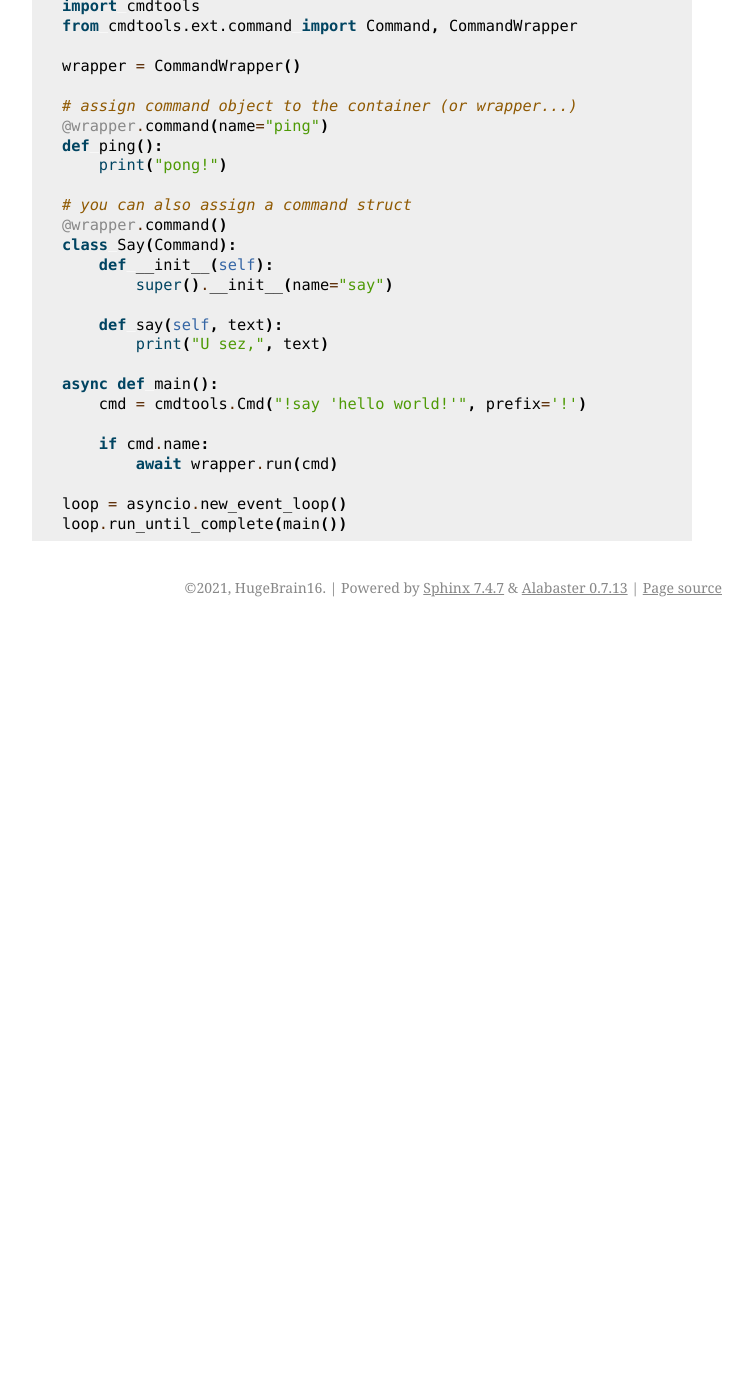
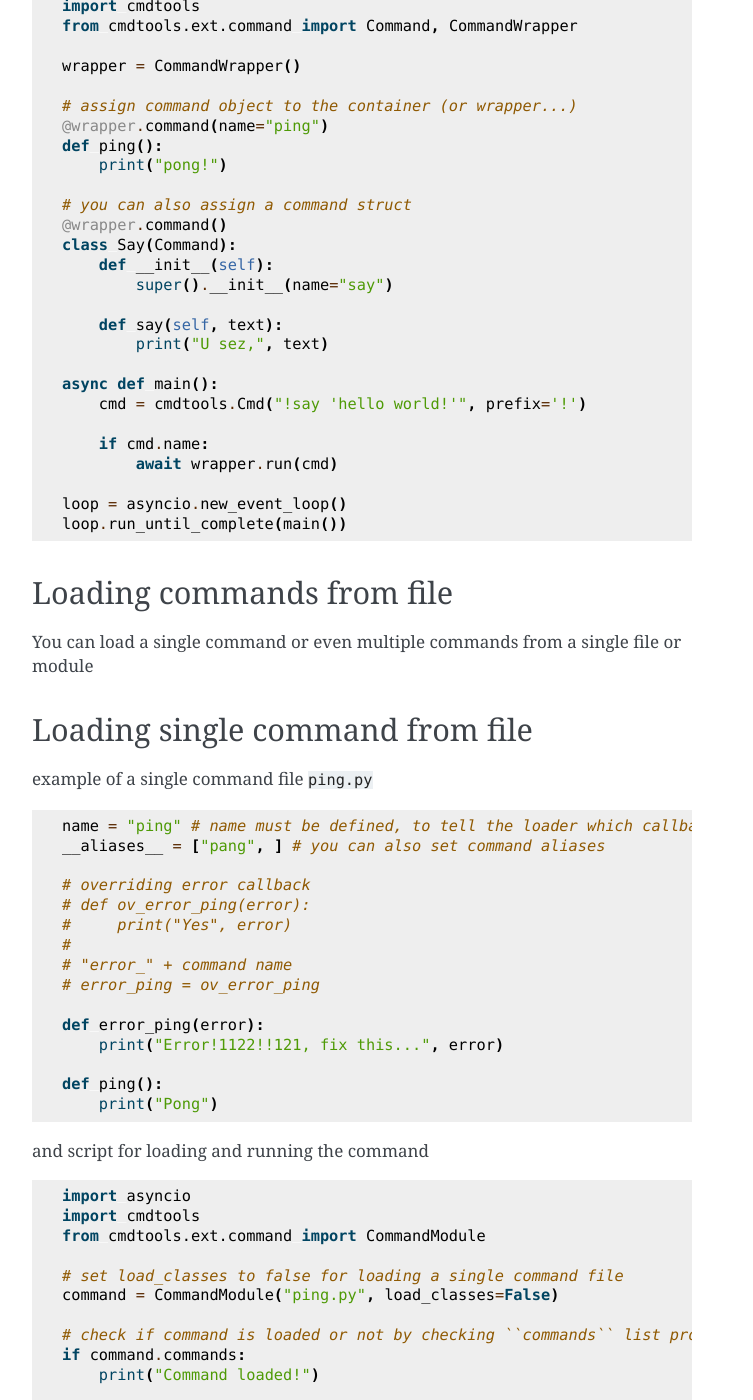
Before and after one commit to HugeBrain16/cmdtools, a Sphinx documentation site: the page built from docs/ext/command.rst, in a window 1280 px wide and 1400 px high, scrolled down 1218 px. Shown: the whole window, without its empty margins (388-1141 px from the left). Built offline with Sphinx 7.4.7, drawn with Linux system fonts in a browser that asks for light colours; before the commit the page ends 1845 px from its top, so only the background shows below that; some of the changed text lies outside the part shown.

Commit message:
update docs
add example for loading commands from file

```diff
--- a/docs/ext/command.rst
+++ b/docs/ext/command.rst
@@ -85,3 +85,104 @@ some kind of command container or wrapper
 
     loop = asyncio.new_event_loop()
     loop.run_until_complete(main())
+
+Loading commands from file
+--------------------------
+
+You can load a single command or even multiple commands from a single file or module
+
+Loading single command from file
+--------------------------------
+
+example of a single command file ``ping.py``
+
+.. code:: py
+
+    name = "ping" # name must be defined, to tell the loader which callback should be loaded
+    __aliases__ = ["pang", ] # you can also set command aliases
+
+    # overriding error callback
+    # def ov_error_ping(error):
+    #     print("Yes", error)
+    #
+    # "error_" + command name
+    # error_ping = ov_error_ping
+
+    def error_ping(error):
+        print("Error!1122!!121, fix this...", error)
+
+    def ping():
+        print("Pong")
+
+and script for loading and running the command
+
+.. code:: py
+
+    import asyncio
+    import cmdtools
+    from cmdtools.ext.command import CommandModule
+
+    # set load_classes to false for loading a single command file
+    command = CommandModule("ping.py", load_classes=False)
+
+    # check if command is loaded or not by checking ``commands`` list property
+    if command.commands:
+        print("Command loaded!")
+
+    async def main():
+        cmd = cmdtools.Cmd("!ping", prefix='!')
+
+        if cmd.name:
+            await command.run(cmd)
+
+    loop = asyncio.new_event_loop()
+    loop.run_until_complete(main())
+
+Loading multiple commands from a single file
+--------------------------------------------
+
+create a command file named ``cool.py`` for example
+
+.. code:: py
+
+    from cmdtools.ext.command import Command
+
+    # the loader will only load a class that inherits Command class
+    class Test1(Command):
+        def __init__(self):
+            super().__init__(name="test1")
+
+        def test1(self):
+            print("Test1 OK!")
+
+    class Test2(Command):
+        def __init__(self):
+            super().__init__(name="test2")
+
+        def test2(self):
+            print("Test2 OK!")
+
+and loader or runner script
+
+.. code:: py
+
+    import asyncio
+    import cmdtools
+    from cmdtools.ext.command import CommandModule
+
+    # set load_classes to true to load multiple commands
+    # or just don't set it because the default is True
+    command = CommandModule("cool.py")
+
+    if command.commands:
+        print("Commands loaded!")
+
+    async def main():
+        cmd1 = cmdtools.Cmd("!test1", prefix='!')
+        cmd2 = cmdtools.Cmd("!test2", prefix='!')
+
+        await command.run(cmd1)
+        await command.run(cmd2)
+
+    loop = asyncio.new_event_loop()
+    loop.run_until_complete(main())
```
